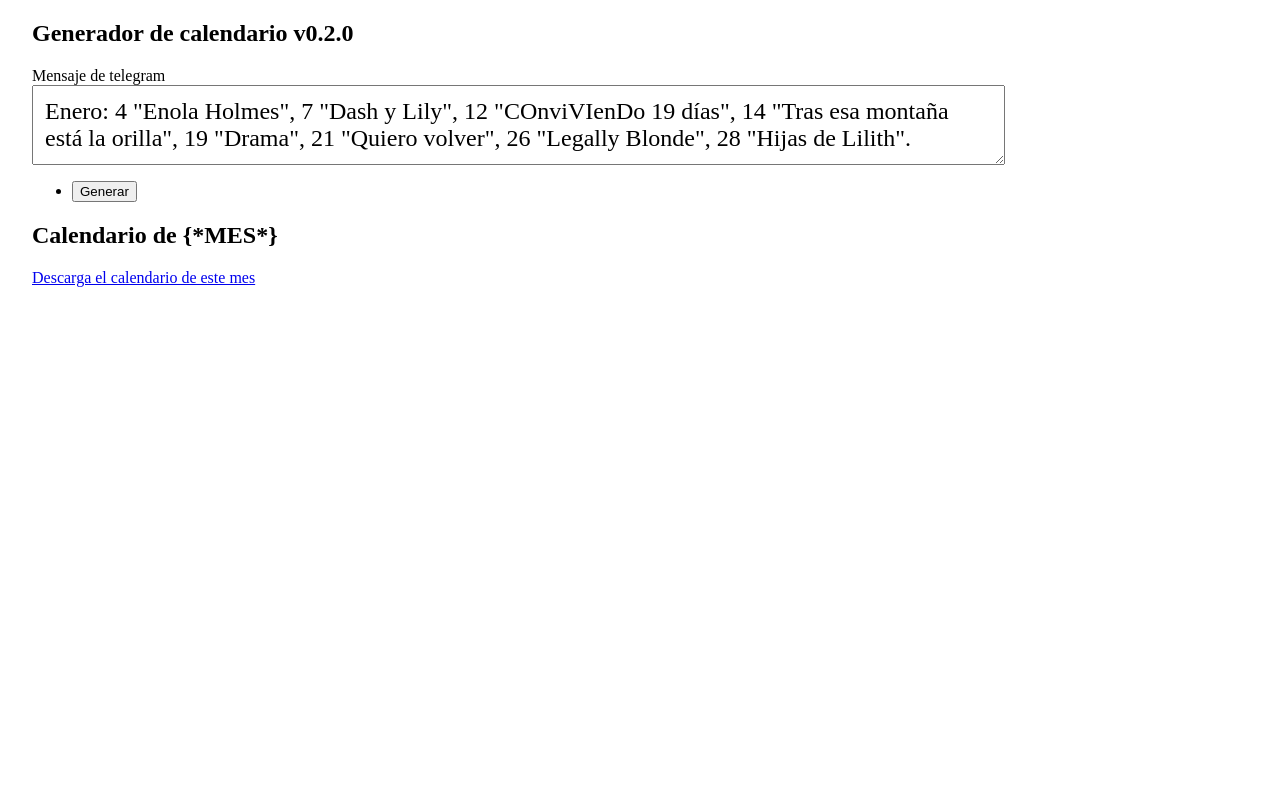
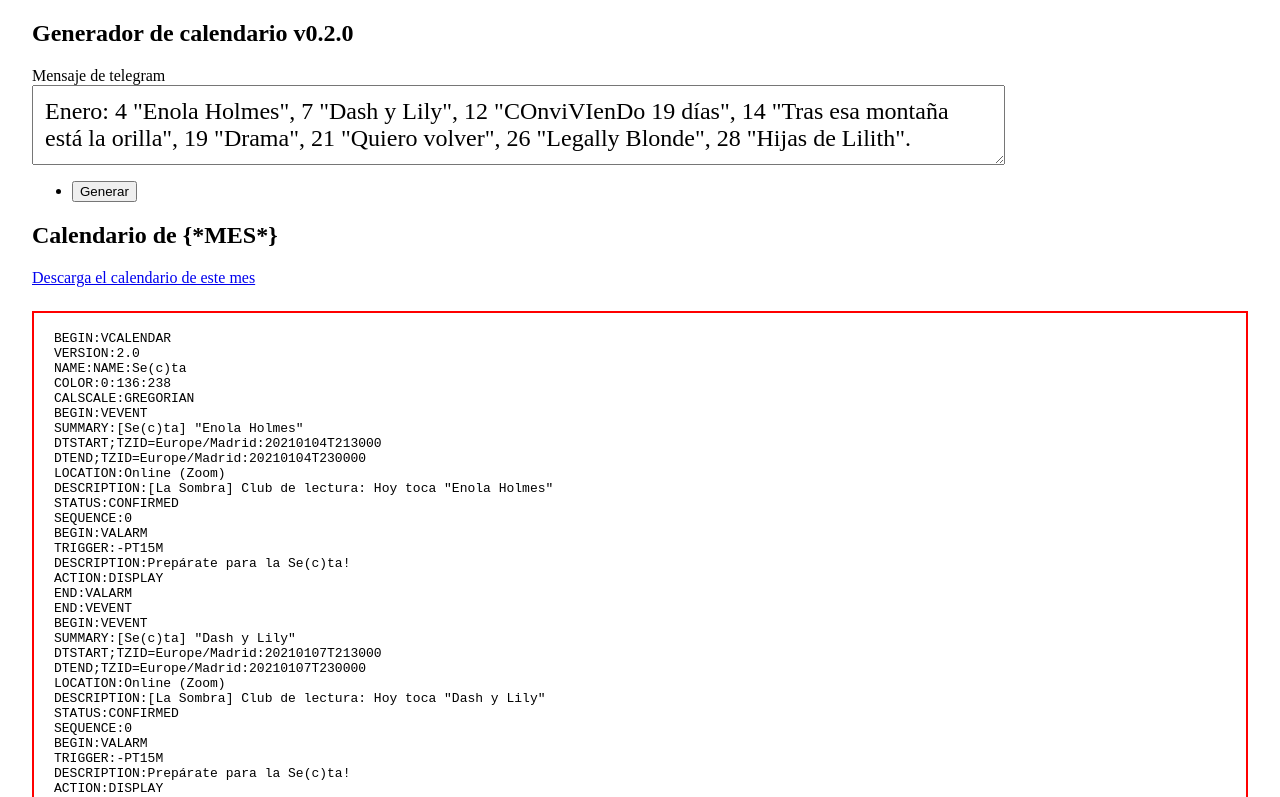
Before and after one commit to spacenomads/seta, a website with bundled scripts: page index.html in a window 1280 px wide. Both pictures are taken after a click on the button "Generar". Shown: the top 797 px of the page. Built offline with nearby package versions, Linux system fonts and the light colour scheme.

Commit message:
Add basic tests and show ics code

```diff
--- a/assets/css/app.css
+++ b/assets/css/app.css
@@ -14,6 +14,27 @@
 /* BUTTONS */
 .button {
 
+}
+
+
+
+
+
+/* LAYOUT */
+.app__main {}
+
+.app__wrapper {}
+
+.app__section {}
+
+
+.app__event {
+	margin: 1.5em 0 3em;
+}
+.app__event-code {
+	display: block;
+	border: 2px solid red;
+	padding: 5px 20px;
 }
 
 
--- a/assets/js/app.js
+++ b/assets/js/app.js
@@ -1,73 +1,13 @@
-import {YEAR, CALENDARFILENAME, MONTHS, TSTART, TEND, SENTENCE} from './vars.js';
+import {YEAR, CALENDARFILENAME, MONTHS, TSTART, TEND} from './vars.js';
 import {getCalendar, getMonth} from './calendar.js';
+import {getEvents} from './event.js';
 
 const app = document.querySelector('.app');
 const createBtn = app.querySelector('.js__create-calendar');
 const icsBlock = app.querySelector('.js__ics');
 const icsButton = icsBlock.querySelector('.js__ics-button');
-const telegramInput = document.querySelector('.js__telegramInput');
-
-
-
-
-
-function getDay(str) {
-	let messageDay = str.trim().split(' ')[0];
-
-	if (messageDay.length === 1) {
-		messageDay = `0${messageDay}`;
-	}
-	return messageDay;
-}
-
-
-
-
-
-function getTitle(str) {
-	return str.match(SENTENCE).toString().replace(/["]/g, '');
-}
-
-
-
-
-
-function getEvents(str) {
-	const message = str.split(':')[1].trim().split(',');
-
-	return message.map(event => {
-		const title = getTitle(event);
-		const day = getDay(event);
-		return {day, title};
-	});
-}
-
-
-
-
-function createCalendar() {
-	const vAlarm = '15';
-	const message = telegramInput.value;
-
-	const month = getMonth(message, MONTHS);
-	const calendarData = getEvents(message).map(event => {
-		const {day, title} = event;
-
-		const tStart = `${YEAR}${month}${day}${TSTART}`;
-		const tEnd = `${YEAR}${month}${day}${TEND}`;
-
-		return {title, tStart, tEnd, vAlarm };
-	});
-
-	const setaCalendar = encodeURIComponent(getCalendar(calendarData));
-	const ICSTESTFILE = `data:text/calendar;charset=utf-8,${setaCalendar}` ;
-
-
-
-
-
-	showCalendarBlock(ICSTESTFILE);
-}
+const telegramInput = app.querySelector('.js__telegramInput');
+const icsCode = app.querySelector('.js__ics-code');
 
 
 
@@ -82,4 +22,43 @@ function showCalendarBlock(uri) {
 
 
 
+function showCalendarCode(data) {
+	icsCode.innerHTML = data;
+}
+
+
+
+function createCalendar() {
+	const vAlarm = '15';
+	const message = telegramInput.value;
+
+	const month = getMonth(message, MONTHS);
+	const calendarData = getEvents(message).map(event => {
+		const {day, title} = event;
+		const strDay = day > 9 ? day : '0' + day;
+
+		const tStart = `${YEAR}${month}${strDay}${TSTART}`;
+		const tEnd = `${YEAR}${month}${strDay}${TEND}`;
+
+		return {title, tStart, tEnd, vAlarm };
+	});
+
+	const setaCalendar = getCalendar(calendarData);
+	showCalendarCode(setaCalendar);
+	const ICSTESTFILE = `data:text/calendar;charset=utf-8,${encodeURIComponent(setaCalendar)}` ;
+
+
+
+
+
+	showCalendarBlock(ICSTESTFILE);
+}
+
+
+
+
+
 createBtn.addEventListener('click', createCalendar);
+
+
+export {getEvents};
--- /dev/null
+++ b/assets/js/event.js
@@ -0,0 +1,34 @@
+import {SENTENCE} from './vars.js';
+
+function getDay(str) {
+	let messageDay = parseInt(str.trim().split(' ')[0]) || 1;
+	return messageDay;
+}
+
+
+
+
+
+function getTitle(str) {
+	return str.match(SENTENCE).toString().replace(/["]/g, '');
+}
+
+
+
+
+
+function getEvents(str) {
+	const message = str.split(':')[1].trim().split(',');
+
+	return message.map(event => {
+		const title = getTitle(event);
+		const day = getDay(event);
+		return {day, title};
+	});
+}
+
+
+
+
+
+export {getDay, getTitle, getEvents};
--- a/assets/js/vars.js
+++ b/assets/js/vars.js
@@ -17,7 +17,7 @@ const MONTHS = {
 	'septiembre': '09',
 	'octubre': '10',
 	'noviembre': '11',
-	'diciembre': '12',
+	'diciembre': '12'
 };
 const SENTENCE = /(["'])(?:(?=(\\?))\2.)*?\1/g;
 
--- a/index.html
+++ b/index.html
@@ -8,7 +8,8 @@
 </head>
 <body class="app">
 	<main class="app__main">
-		<section class="app__data">
+
+		<section class="app__section app__data">
 			<div class="app__wrapper">
 				<h1 class="app__title">Generador de calendario v0.2.0</h1>
 				<form action="" class="form">
@@ -27,10 +28,17 @@
 				</form>
 			</div>
 		</section>
-		<section class="app__calendar js__ics">
+		<section class="app__section app__calendar js__ics">
 			<div class="app__wrapper">
 				<h2 class="app__calendar-title">Calendario de {*MES*}</h2>
 				<div class="app__calendar-btn js__ics-button"></div>
+			</div>
+		</section>
+		<section class="app__section app__event">
+			<div class="app__wrapper">
+				<code class="app__event-code">
+					<pre class="js__ics-code"></pre>
+				</code>
 			</div>
 		</section>
 	</main>
```
Also changed, not shown: package.json (+5 -2 lines), test/app.test.js (added, +39 -0 lines), .babelrc (added), 1 other file.
